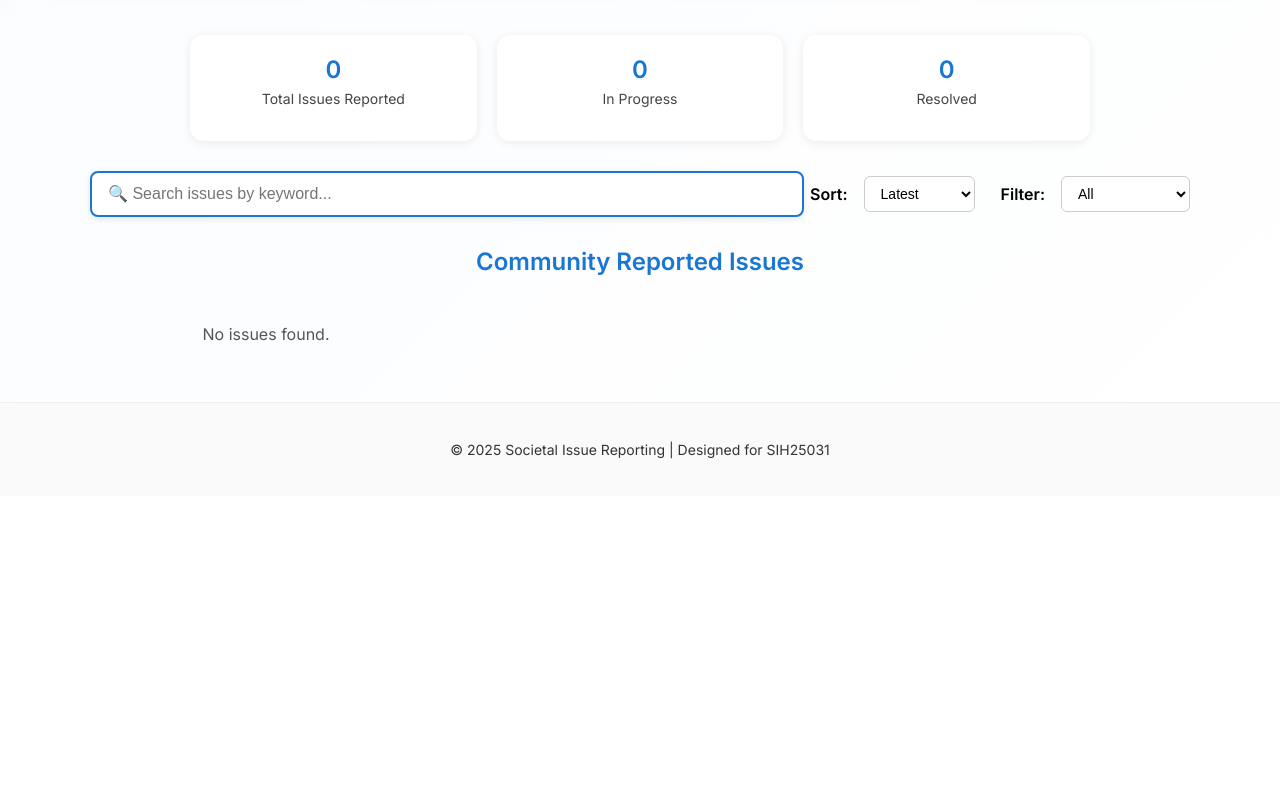
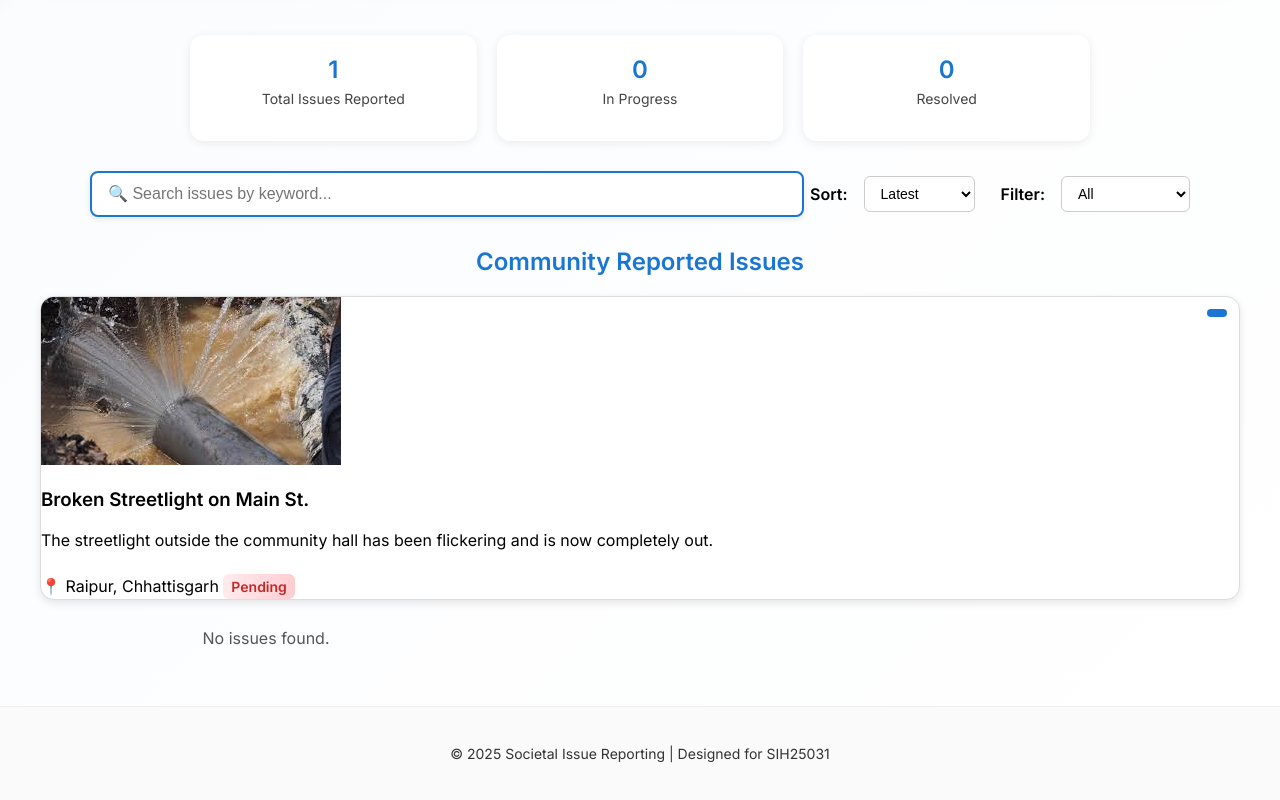
Before and after one commit to Satwik-Agrawal/SIH-website, a website: page index.html in a window 1280 px wide. Shown: the part 850-1650 px from the top of the page. Before the commit the page ends 1346 px from the top, so only its background shows below. Drawn offline with nearby package versions, Linux system fonts and the light colour scheme; no server answers.

Commit message:
Update index.html

```diff
--- a/index.html
+++ b/index.html
@@ -150,6 +150,20 @@
     <!-- Issues -->
     <section class="issues-section">
       <h2>Community Reported Issues</h2>
+
+      <div class="issues-container">
+          <div class="issue-card">
+              <img src="water.jpeg" alt="Issue Image" class="card-img">
+              <div class="card-content">
+                  <h3 class="card-title">Broken Streetlight on Main St.</h3>
+                  <p class="card-description">The streetlight outside the community hall has been flickering and is now completely out.</p>
+                  <div class="card-footer">
+                      <span class="location">📍 Raipur, Chhattisgarh</span>
+                      <span class="status pending">Pending</span>
+                  </div>
+              </div>
+          </div>
+        </div>
       <div id="issuesContainer" class="issues-list"></div>
     </section>
 
```
